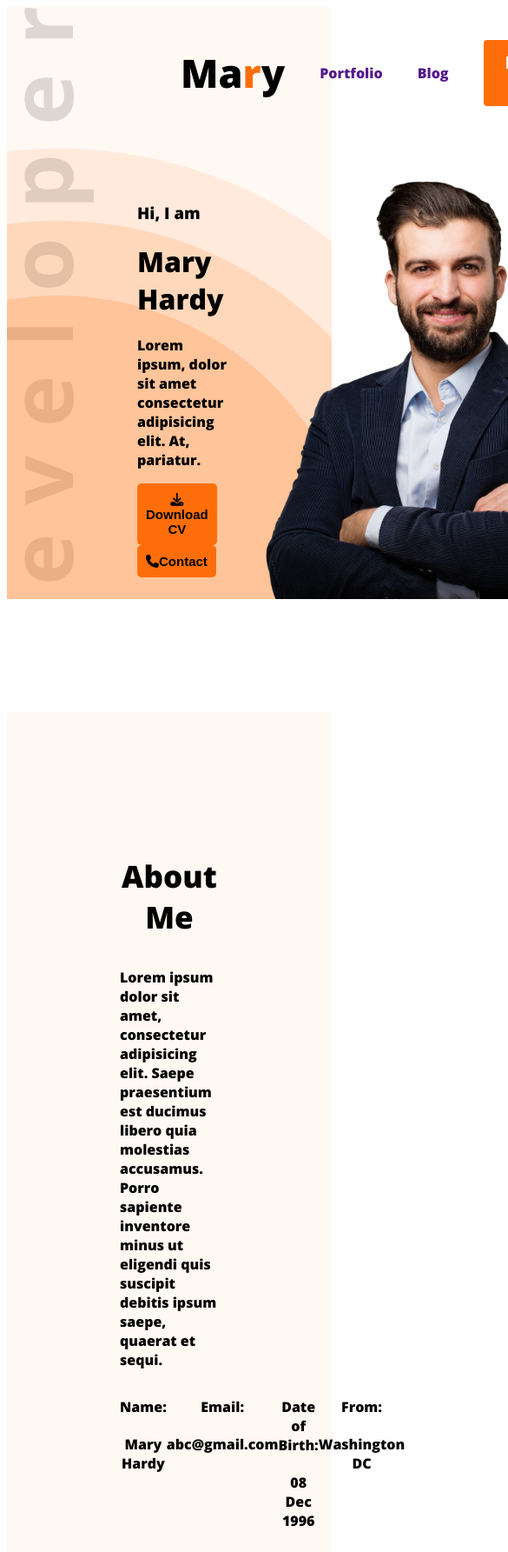
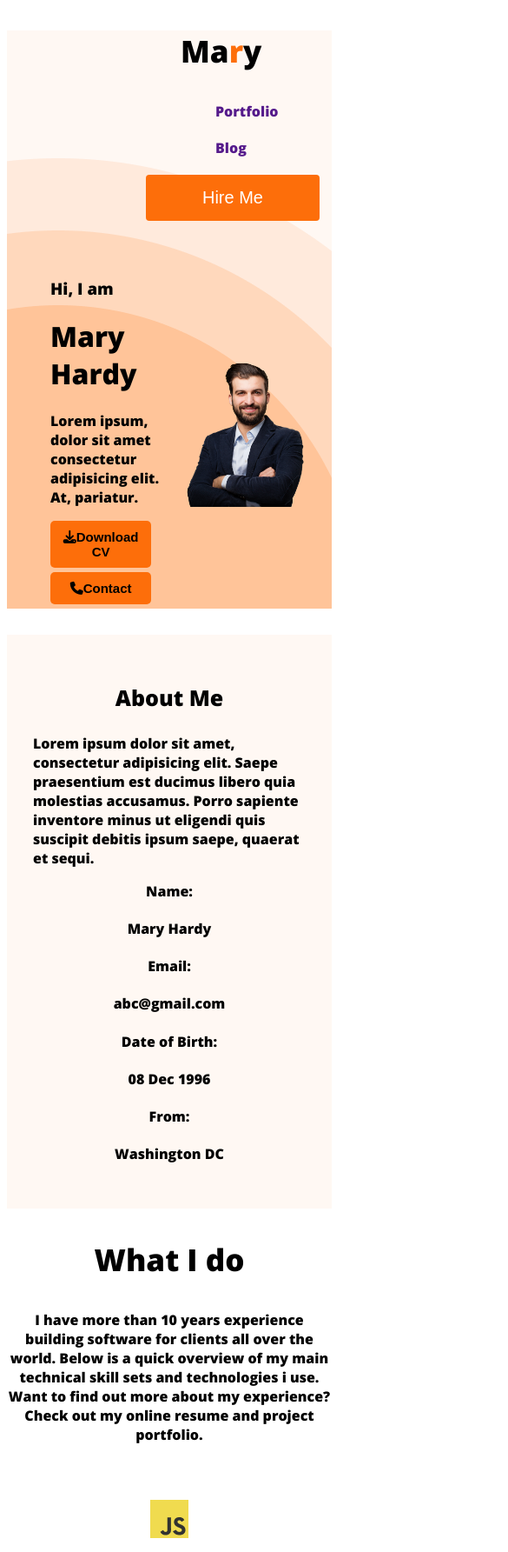
Before and after one commit to rajuAhmed90/web-developer-portfolio, a plain HTML site: page index.html in a window 390 px wide. Shown: the top 1785 px of the page at 87% size, 585 px wide, since content can reach past the window. Drawn offline with nearby package versions, Linux system fonts and the light colour scheme.

Commit message:
responsive 576 styled

```diff
--- a/index.html
+++ b/index.html
@@ -31,7 +31,9 @@
                 <button><i class="fa-solid fa-download"></i>Download CV</button>
                 <button><i class="fa-solid fa-phone"></i>Contact</button>
             </div>
-            <img src="images/hardy.png" alt="">
+            <div class="banner-image">
+                <img src="images/hardy.png" alt="">
+            </div>
         </div>
     </header>
 
--- a/styles/portfolio.css
+++ b/styles/portfolio.css
@@ -2,6 +2,7 @@ body{
     font-family: 'Open Sans', sans-serif;
 }
 
+/* nav section */
 nav{
     display: flex;
     justify-content: space-between;
@@ -110,7 +111,6 @@ main section{
 
 
 /* .what-i-do-section {
-    margin-top: 130px;
 } */
 
 .what-i-do-section h3{
@@ -200,3 +200,113 @@ footer .submit{
     border: none;
     background-color: #FD6E0A;
 }
+
+
+/* 576px screen responsive start here */
+
+@media screen and (max-width:576px) {
+    nav{
+        display: block;
+
+    }
+    nav > ul{
+        display: block;
+
+    }
+    nav li {
+
+        margin-top: 20px;
+        margin-right: 0px;
+    }
+    nav button{
+        width: 200px;
+        margin-left: -80px;
+        /* margin: 0 auto; */
+
+    }
+    .mary-word{
+        font-weight: 800;
+        font-size: 35px;
+    }
+    .header{
+
+        background-image: url('../images/header_bg.png');
+        background-repeat: no-repeat;
+
+
+    }
+    .banner{
+
+        padding: 30px 30px 0px 50px;
+
+    }
+
+    .banner img {
+        width: 100%;
+        height: 100%;
+
+    }
+
+    .banner button{
+        display: block;
+        margin-bottom: 5px;
+        font-weight: 700;
+        margin-right: 0px;
+        width: 80%;
+    }
+
+
+    main section{
+        margin-top: 30px;
+    }
+
+    .about{
+        padding: 30px;
+        background-color: #FFF8F3;
+        /* background-color: red; */
+        /* width: 300px; */
+        /* margin: 0 auto; */
+
+    }
+    .about h3{
+        text-align: center;
+        font-size: 25px;
+    }
+
+    .info-container{
+        display: block;
+
+    }
+
+    .info{
+        text-align: center;
+    }
+
+.skills-container{
+    display: block;
+    text-align: center;
+
+}
+
+
+
+.resume-container{
+    display: block;
+
+}
+
+.resume h3{
+    padding-left: 20px;
+}
+
+footer{
+    display: block;
+   margin-top: 40px;
+}
+
+footer > div{
+    margin-bottom: 40px;
+}
+
+
+}
```
